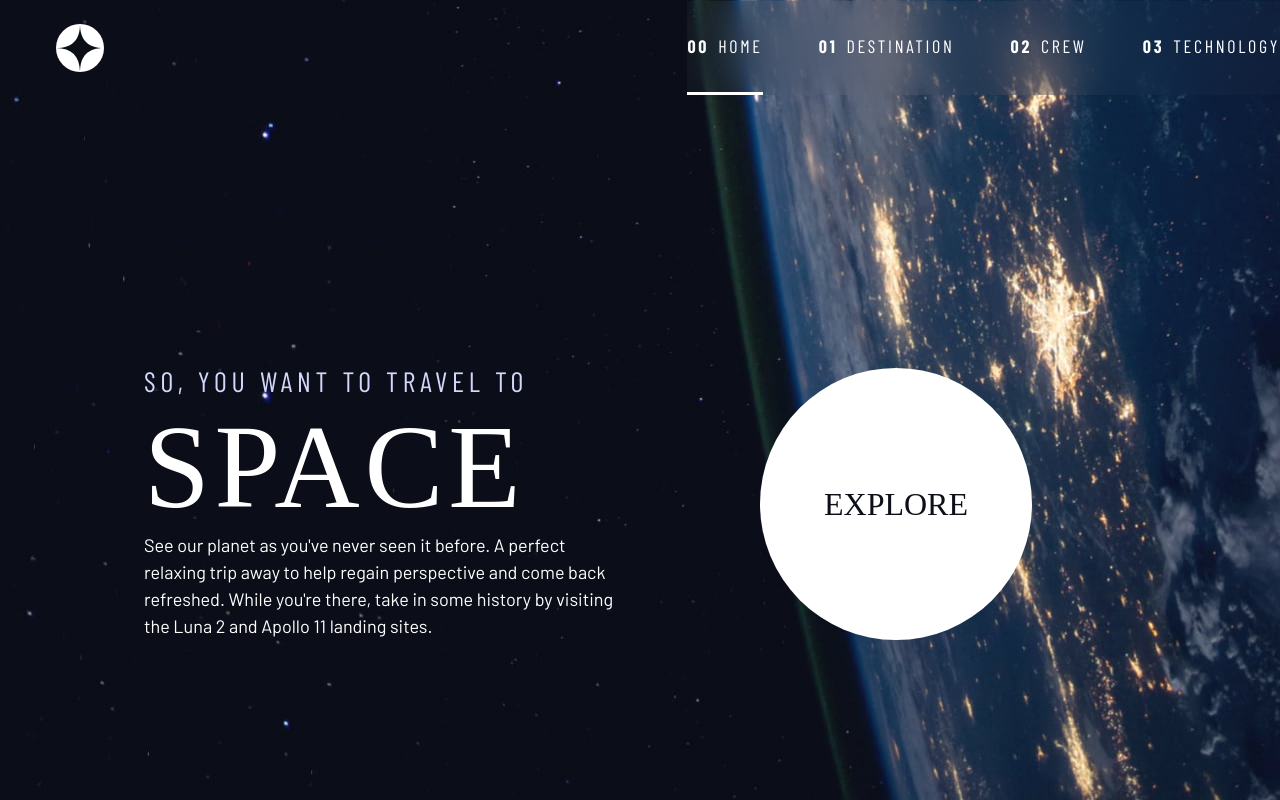
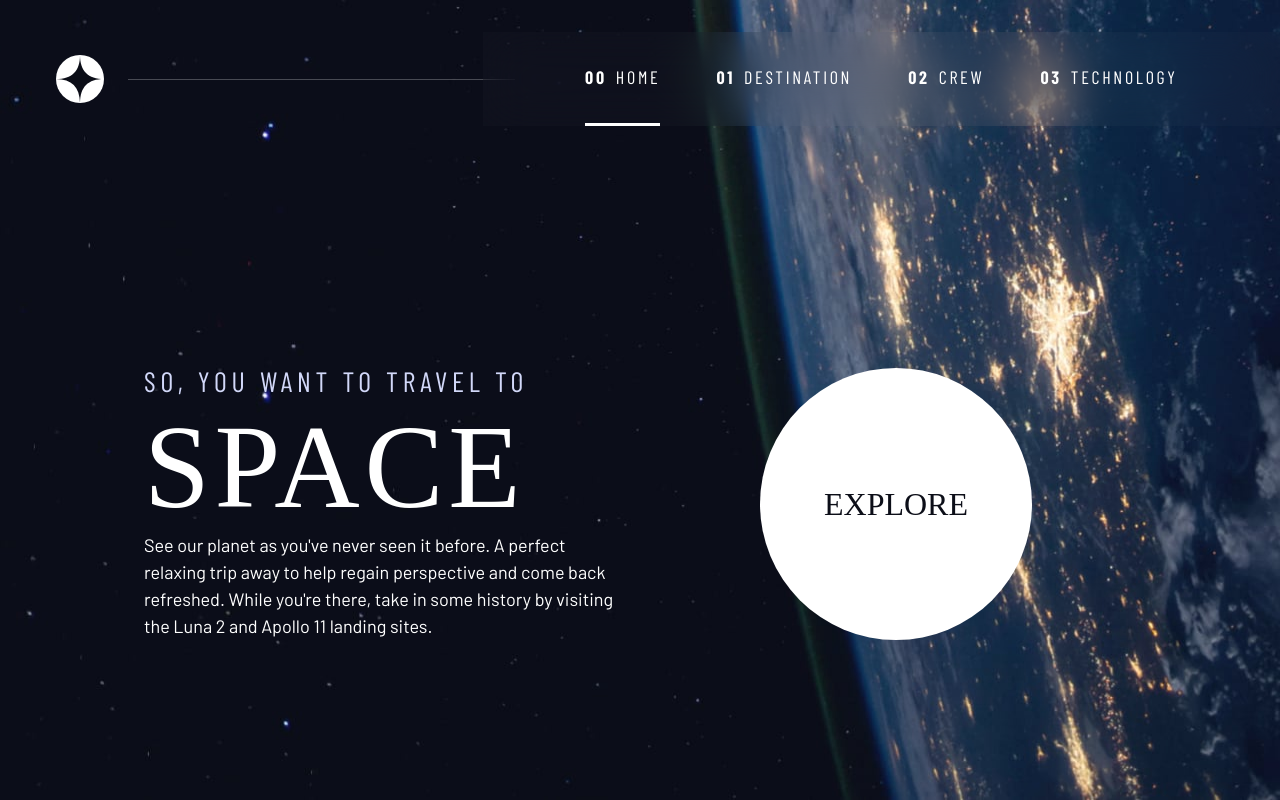
Before and after one commit to ngumartin/Space-Tour-Agency, a plain HTML site: page starter-code/index.html in a window 1280 px wide. Drawn offline with nearby package versions, Linux system fonts and the light colour scheme; a web font is replaced by a local one.

Commit message:
Styled navbar at desktop view and styled line design.

```diff
--- a/starter-code/index.css
+++ b/starter-code/index.css
@@ -30,7 +30,7 @@
     }
 }
 
-@media (min-width: 65em) {
+@media (min-width: 55em) {
     :root {
             /* Font-sizes */
             --fs-800: 6.25rem;
@@ -161,7 +161,7 @@ select {
     max-width: 50ch;
 }
 
-@media (min-width: 65em) {
+@media (min-width: 55em) {
     .grid-container {
         text-align: left;
         column-gap: var(--container-gap, 2rem);
@@ -366,12 +366,36 @@ select {
     }
 }
 
-@media (min-width: 45em) and (max-width: 65rem) {
+@media (min-width: 35em) {
     .primary-navigation {
-        padding-inline: 3rem;
+        padding-inline: clamp(3rem, 8vw, 7rem);
     }
+}
+
+@media (min-width: 45em) and (max-width: 55rem) {
     .primary-navigation a > span {
         display: none;
+    }
+}
+
+@media (min-width: 55em) {
+    .primary-header::after {
+        content: '';
+        display: block;
+        position: relative;
+        height: 1px;
+        width: 100%;
+        margin-right: -3rem;
+        background: hsl( var(--clr-white) / .25);
+        order: 1;
+    }
+
+    nav {
+        order: 2;
+    }
+
+    .primary-navigation {
+        margin-block: 2rem;
     }
 }
 
@@ -458,7 +482,7 @@ body {
     }
 }
 
-@media (min-width: 65rem) {
+@media (min-width: 55rem) {
     .home {
         background-image: url(./assets/home/background-home-desktop.jpg);
     }
```
